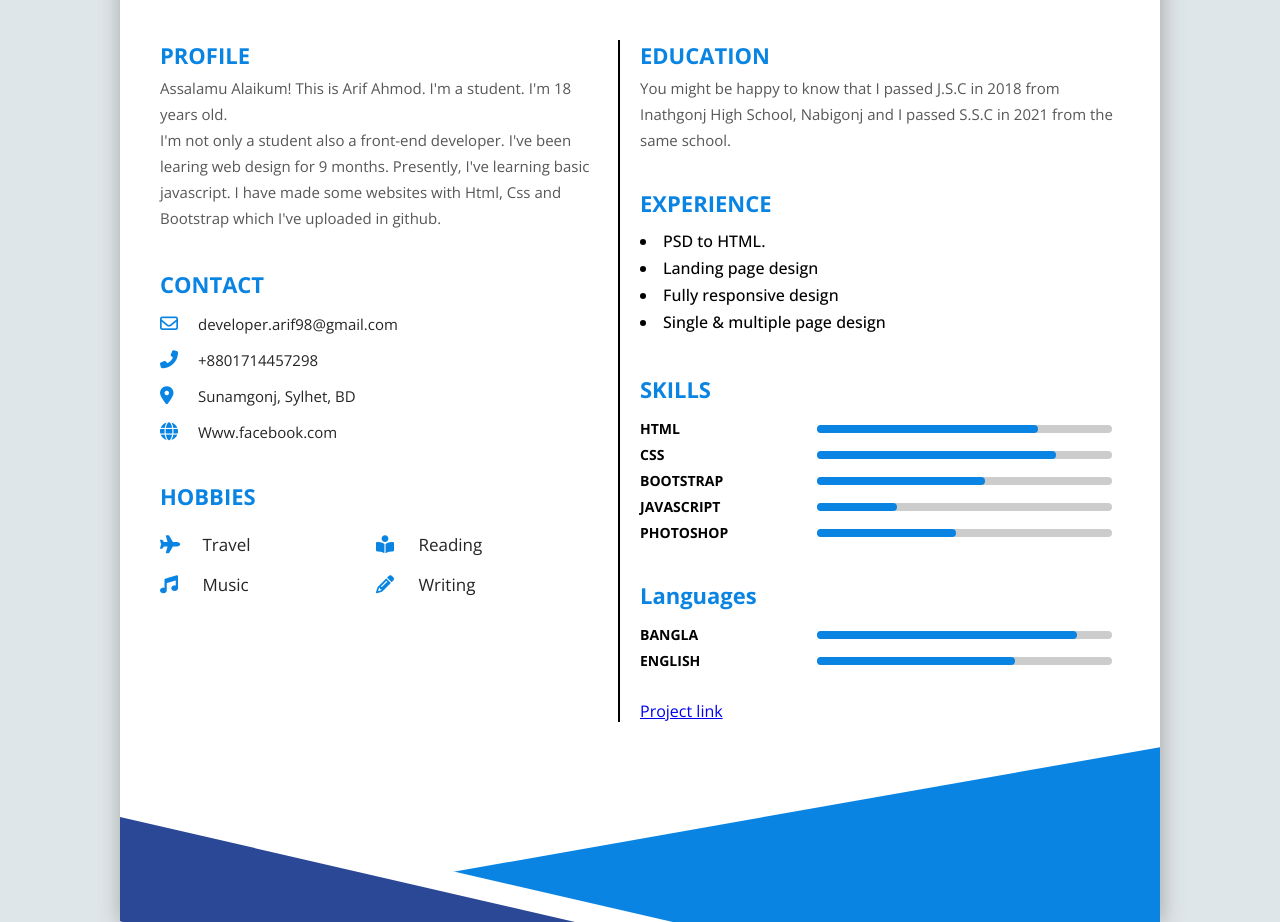
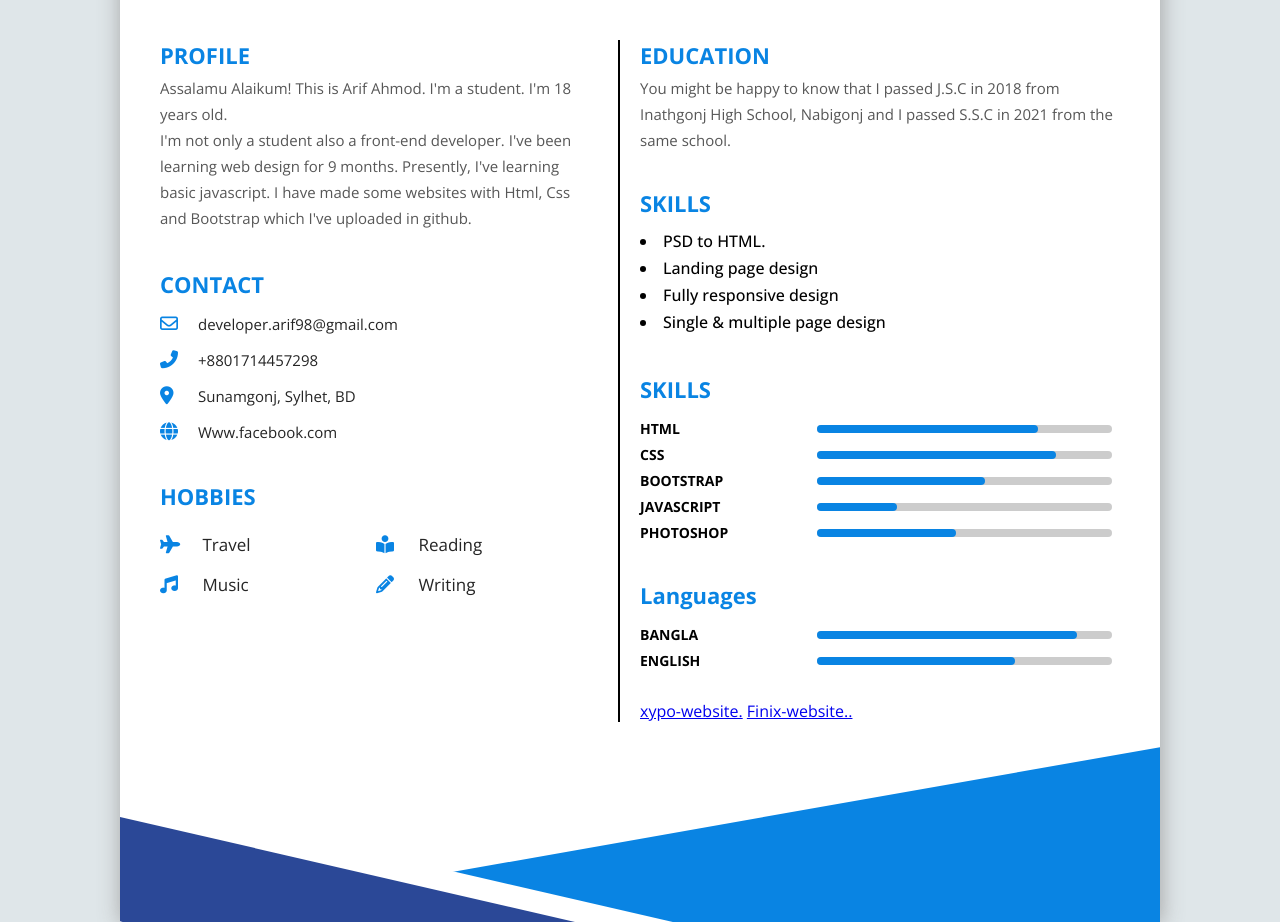
Before and after one commit to Arif-Ahmod98/Arif-Cv, a plain HTML site: page index.html in a window 1280 px wide. Shown: the part 280-1202 px from the top of the page. Drawn offline with nearby package versions, Linux system fonts and the light colour scheme.

Commit message:
Update index.html

```diff
--- a/index.html
+++ b/index.html
@@ -33,7 +33,7 @@
           <strong>PROFILE</strong>
           <p class="default_p">Assalamu Alaikum! This is Arif Ahmod. I'm a student. I'm 18 years old.</p>
           <p class="default_p">
-            I'm not only a student also a front-end developer. I've been learing web design for 9 months. Presently, I've learning basic
+            I'm not only a student also a front-end developer. I've been learning web design for 9 months. Presently, I've learning basic
             javascript. I have made some websites with Html, Css and Bootstrap which I've uploaded in github.
           </p>
           <div class="contact">
@@ -84,7 +84,7 @@
             </p>
           </div>
           <div class="experience">
-            <strong>EXPERIENCE</strong>
+            <strong>SKILLS</strong>
             <ul>
               <li>PSD to HTML.</li>
               <li>Landing page design</li>
@@ -133,7 +133,8 @@
             </ul>
           </div>
 
-          <a href="https://arif-ahmod98.github.io/xypo-website4/" class="project-link">Project link</a>
+          <a href="https://arif-ahmod98.github.io/xypo-website4/" class="project-link">xypo-website.</a>
+          <a href="https://arif-ahmod98.github.io/xypo-website4/" class="project-link">Finix-website..</a>
           <a href="#"></a>
         </div>
       </div>
```
